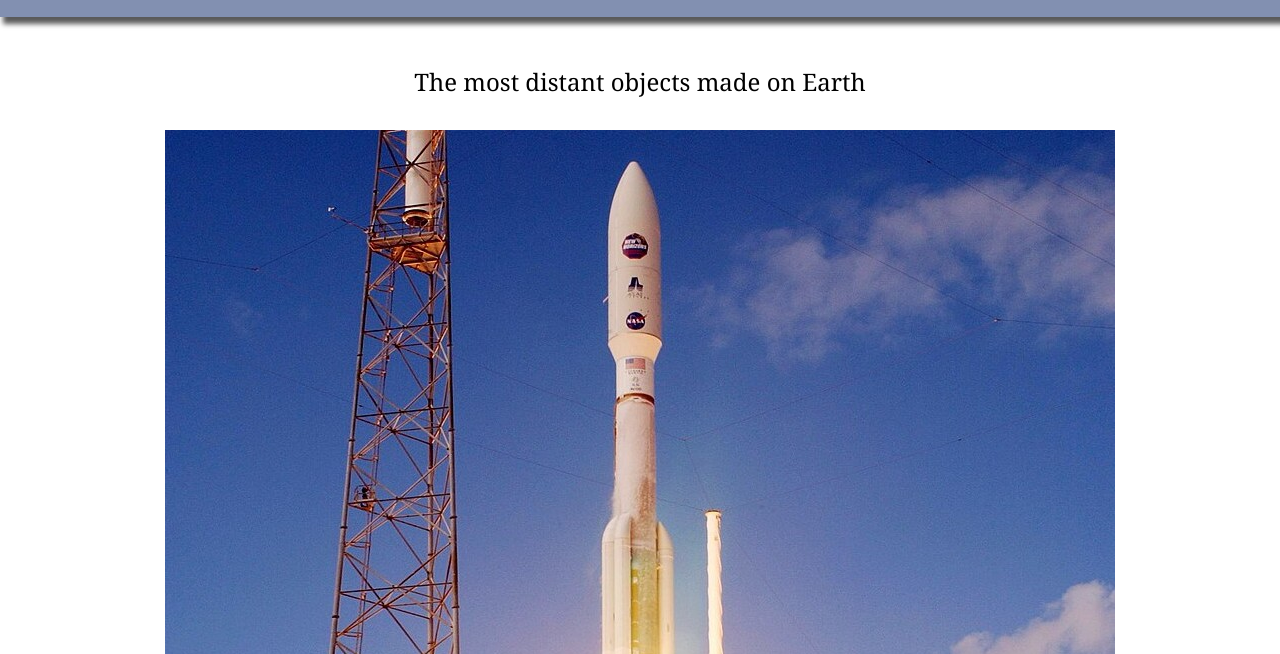
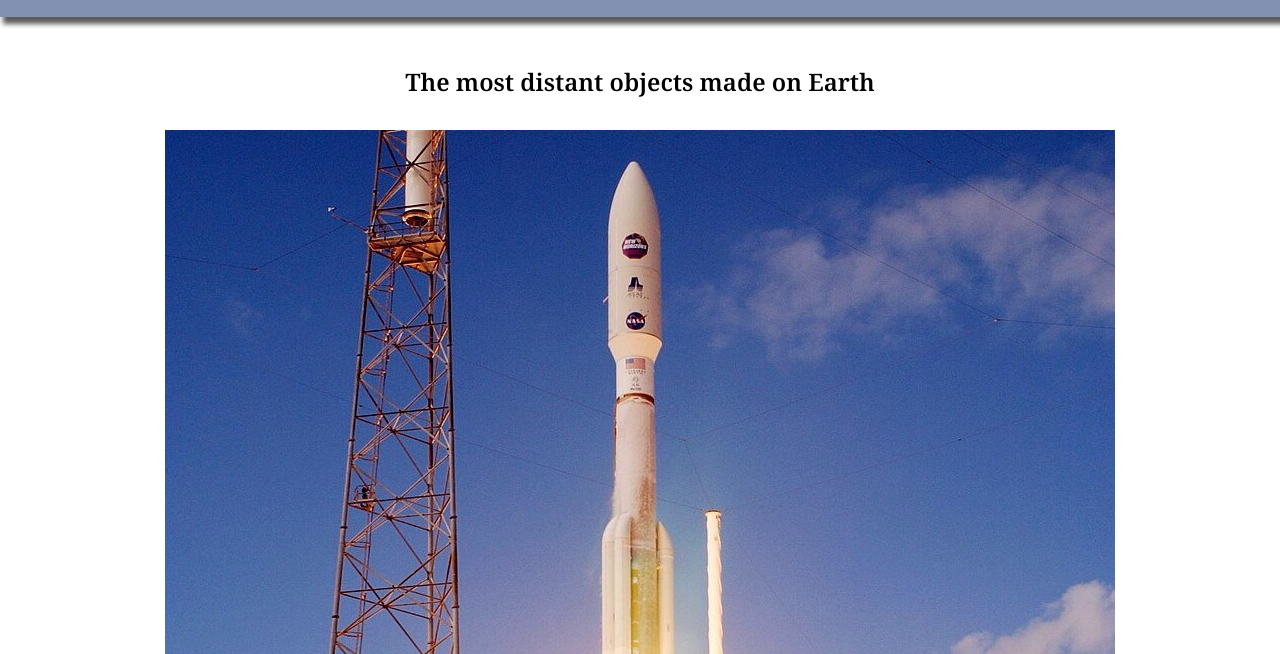
Before and after one commit to RabbagastRobert/oppgave-3, a website: page index.html in a window 1280 px wide. Shown: the part 146-800 px from the top of the page. Drawn offline with Linux system fonts and the light colour scheme.

Commit message:
Changed font weight on titles and bold text

```diff
--- a/styles.css
+++ b/styles.css
@@ -27,6 +27,10 @@
   font-style: normal;
   font-variation-settings:
     "wdth" 100;
+}
+
+b, h1, h2, h3 {
+  font-weight: 600;
 }
 
 a {
```
